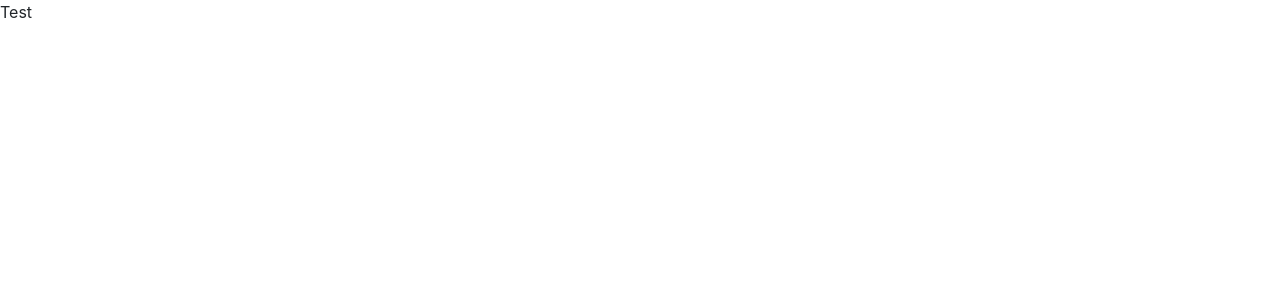
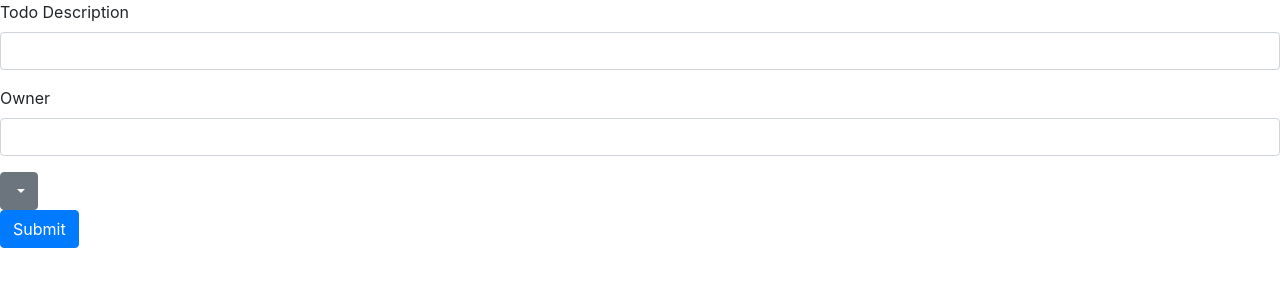
Before and after one commit to lalugue/vue-crud, a Vue app: page /edit in a window 1280 px wide. Shown: the top 300 px of the page. Built offline with nearby package versions, Linux system fonts and the light colour scheme; a web font is replaced by a local one.

Commit message:
create edit form

```diff
--- a/src/components/EditForm.vue
+++ b/src/components/EditForm.vue
@@ -1,18 +1,45 @@
 <template>
-  <p>Test</p>
+  <form>
+  <div class="form-group">
+    <label>Todo Description</label>
+    <input id="todoInput" class="form-control" v-bind:placeholder="todo_description">
+  </div>
+  <div class="form-group">
+    <label for="exampleInputPassword1">Owner</label>
+    <input id="ownerInput" class="form-control" :placeholder="todo_responsible">
+  </div>
+  <div class="dropdown">
+    <button class="btn btn-secondary dropdown-toggle" type="button" id="dropdownMenuButton" data-toggle="dropdown" aria-haspopup="true" aria-expanded="false">
+    {{todo_priority}}
+    </button>
+    <div class="dropdown-menu" aria-labelledby="dropdownMenuButton">
+      <a class="dropdown-item" href="#">Low</a>
+      <a class="dropdown-item" href="#">Medium</a>
+      <a class="dropdown-item" href="#">High</a>
+    </div>
+  </div>
+  <button type="submit" class="btn btn-primary">Submit</button>
+</form>
 </template>
 
 <script>
 export default {
-  /*props: [
-    'todo'
-  ],*/
+  data: function(){
+    return{
+      test: "hello",
+      todo_description: this.$route.params.todo_description,
+      todo_responsible: this.$route.params.todo_responsible,
+      todo_priority: this.$route.params.todo_priority
+    }
+  },
   mounted(){
     console.log("EditForm is mounted")
     console.log(this.$route.params)
     console.log(this)
   }
 }
+
+
 </script>
 
 <!-- Add "scoped" attribute to limit CSS to this component only -->
```
